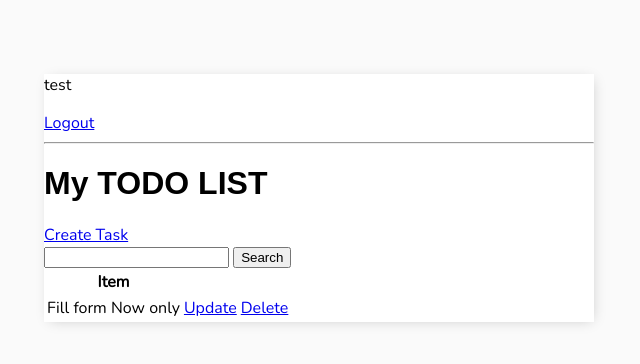
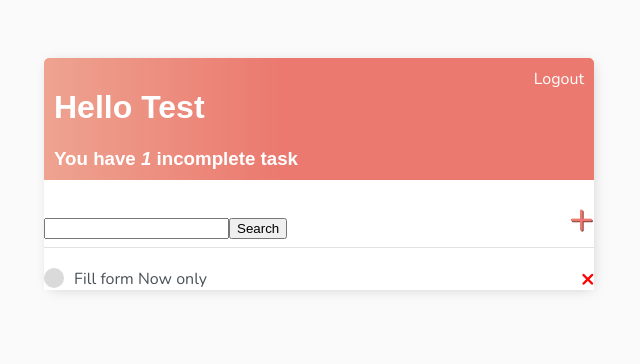
Before and after one commit to PushkaraSharma/ToDoAppWithDjango, a Django app: page / in a window 1280 px wide. Shown: the top 364 px of the page, without its empty margins (321-961 px from the left). Run offline with Django 3.2, Linux system fonts and the light colour scheme; a user stored in the database is signed in; data comes from the database, SQL or seed files in the repository; both versions use the stored data as it was after the commit.

Commit message:
added style for task list

```diff
--- a/ToDo_List/base/templates/base/main.html
+++ b/ToDo_List/base/templates/base/main.html
@@ -18,6 +18,10 @@
         }
         h1,h2,h3,h4,h5,h5{font-family: 'Raleway', sans-serif;}
 
+        a,p {
+            color: #4b5156
+        }
+
         .container{
             max-width: 550px;
             margin: auto;
@@ -25,6 +29,76 @@
             -webkit-box-shadow: 2px 2px 13px -4px rgba(0,0,0,0.21);
             box-shadow: 2px 2px 13px -4px rgba(0,0,0,0.21);
         }
+
+        .header-bar{
+            display: flex;
+            justify-content: space-between;
+            color: #fff;
+            padding: 10px;
+            border-radius: 5px 5px 0 0;
+            background: linear-gradient(90deg, #EEA390 0%, #EB796F 43%, #EB796F 100% );
+        }
+
+        .header-bar a{
+            color: #fff;
+            text-decoration: none;
+        }
+
+        .task-wrapper{
+            display: flex;
+            align-items: center;
+            justify-content: space-between;
+            padding-top: 20px;
+            background-color: #fff;
+            border-top: 1px solid rgb(226, 226, 226);
+        }
+
+        .task-title{
+            display: flex;
+        }
+
+        .task-title a{
+            text-decoration: none;
+            color: #4b5156;
+            margin-left: 10px;
+        }
+
+        .task-complete-icon{
+            height: 20px;
+            width: 20px;
+            background-color: rgb(105, 192, 105);
+            border-radius: 50%;
+        }
+
+        .task-incomplete-icon{
+            height: 20px;
+            width: 20px;
+            background-color: rgb(218,218,218);
+            border-radius: 50%;
+        }
+
+        .delete-link{
+            text-decoration: none;
+            font-weight: 900;
+            color: red;
+            font-size: 22px;
+            line-height: 0;
+        }
+
+        #search-add-wrapper{
+            display: flex;
+            justify-content: space-between;
+            align-items: center;
+            padding-top: 10px;
+        }
+
+        #add-link{
+            color: #EB796F;
+            text-decoration: none;
+            font-size: 42px;
+            text-shadow: 1px 1px #81413b;
+        }
+
     </style>
 </head>
 <body>
--- a/ToDo_List/base/templates/base/task_list.html
+++ b/ToDo_List/base/templates/base/task_list.html
@@ -2,35 +2,55 @@
 
 {% block content %}
 
-{% if request.user.is_authenticated %}
-    <p>{{ request.user }}</p>
+
+<div class="header-bar">
+    <div >
+        <h1>Hello {{ request.user|title }}</h1>
+        <h3 style="margin:0">You have <i>{{ count }}</i> incomplete task{{ count|pluralize:"s" }}</h3>
+    </div>
+
+    {% if request.user.is_authenticated %}
     <a href="{% url 'logout' %}">Logout</a>
-{% else %}
-<a href="{% url 'login' %}">Login</a>
-{% endif %}
+    {% else %}
+    <a href="{% url 'login' %}">Login</a>
+    {% endif %}
+</div>
+
+<div id="search-add-wrapper">
+    <form method="GET"  style="margin-top: 20px; display: flex;">
+        <input type="text" name="search_area" value="{{search_input}}">
+        <input type="submit" value="Search">
+    </form>
+
+    <a id="add-link" href="{% url 'create-task' %}">&#x2b;</a>
+</div>
 
 
-<hr>
-<h1>My TODO LIST</h1>
-<a href="{% url 'create-task' %}">Create Task</a>
 
-<form method="GET">
-    <input type="text" name="search_area" value="{{search_input}}">
-    <input type="submit" value="Search">
-</form>
-<table>
-    <tr>
-        <th>Item</th>
-    </tr>
+<div class="task-items-wrapper">
     {% for i in tasks %}
-    <tr>
-        <td>{{ i.title }}</td>
-        <!-- <td><a href="{% url 'task' i.id %}">View</a></td> -->
-        <td><a href="{% url 'update-task' i.id %}">Update</a></td>
-        <td><a href="{% url 'delete-task' i.id %}">Delete</a></td>
-    </tr>
+        <div class="task-wrapper">
+            {% if i.complete %}
+                <div class="task-title">
+                    <div class="task-complete-icon"></div>
+                    <i><s><a href="{% url 'update-task' i.id %}">{{ i }}</a></s></i>
+                </div>
+                <a class="delete-link" href="{% url 'delete-task' i.id %}">&#215;</a>
+            {% else %}
+                <div class="task-title">
+                    <div class="task-incomplete-icon"></div>
+                    <a href="{% url 'update-task' i.id %}">{{ i }}</a>
+                </div>
+
+                <a class="delete-link" href="{% url 'delete-task' i.id %}">&#215;</a>
+            {% endif %}
+        </div>
     {% empty %}
     <h3>No item is present</h3>
     {% endfor %}
-</table>
+</div>
+
+
+
+
 {% endblock %}
```
Also changed, not shown: ToDo_List/db.sqlite3.
